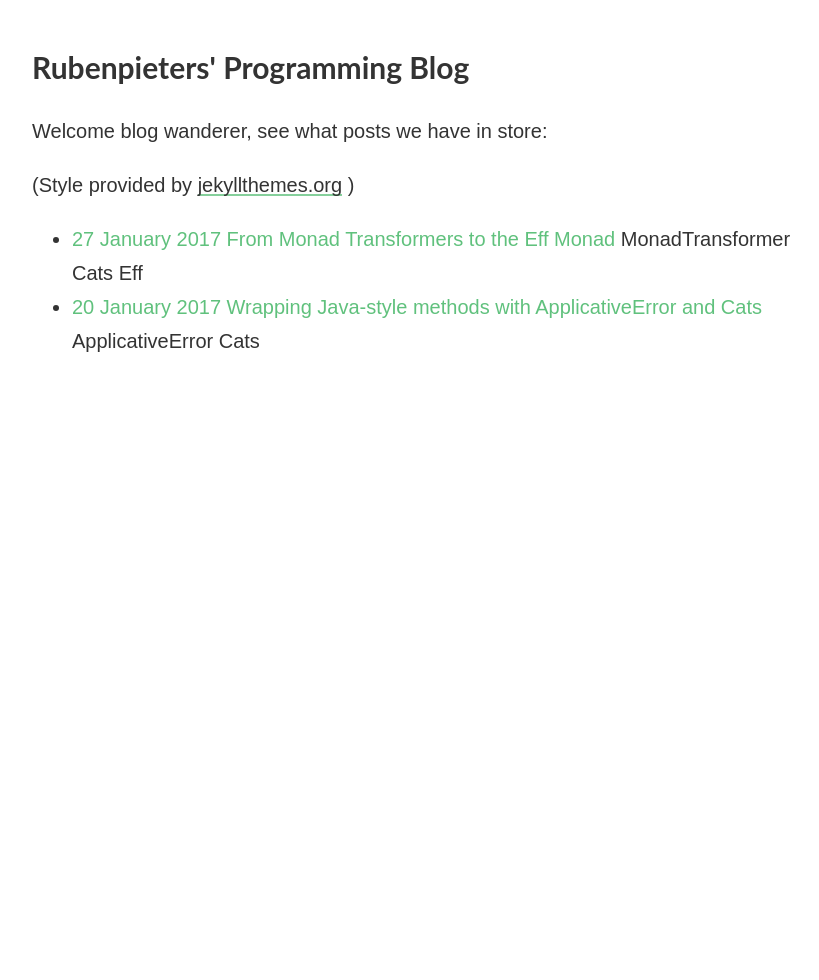
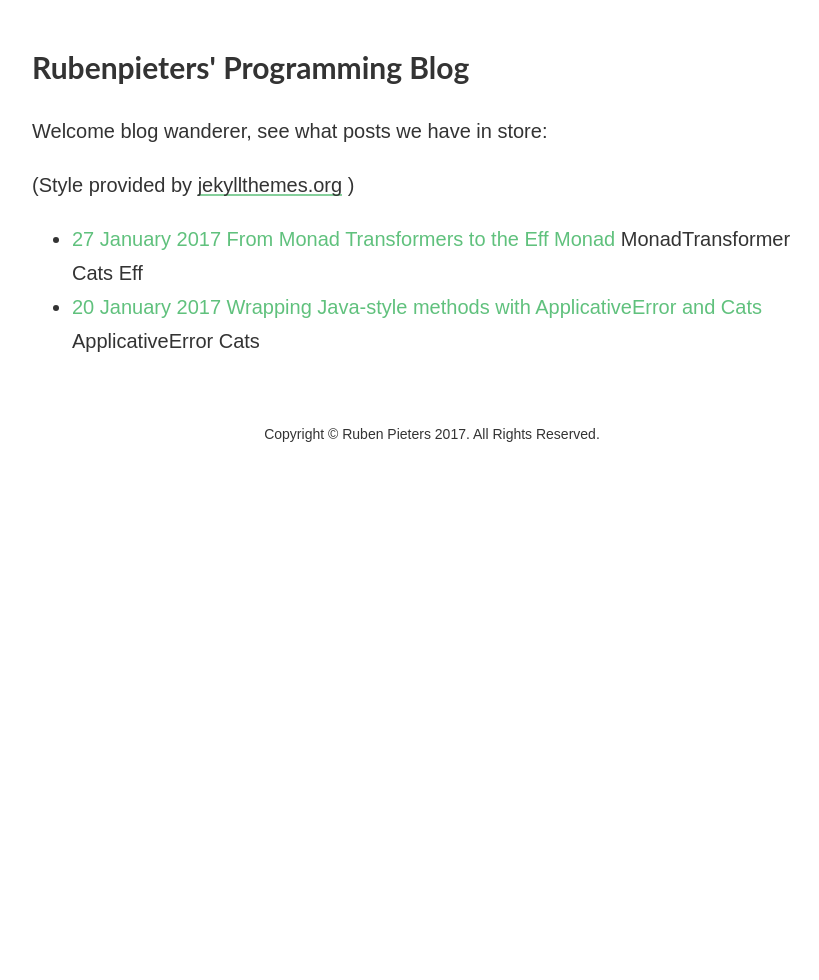
Before and after one commit to rubenpieters/rubenpieters.github.io, a Jekyll site: the page built from index.html, in a window 1280 px wide. Shown: the whole page, without its empty margins (208-1027 px from the left). Built offline with Jekyll 4.4.1, drawn with Linux system fonts in a browser that asks for light colours.

Commit message:
add copyright notic

```diff
--- a/_layouts/default.html
+++ b/_layouts/default.html
@@ -14,4 +14,9 @@
         {{ content }}
 
     </body>
+	<footer>
+        <div class="container">
+		  <p class="copyright">Copyright © Ruben Pieters 2017. All Rights Reserved.</p>
+        </div>
+	</footer>
 </html>
--- a/css/syntax.css
+++ b/css/syntax.css
@@ -1,4 +1,21 @@
+/*
+ * css for copyright notic
+ * http://stackoverflow.com/a/34229422/5559685
+ */
+footer {
+    position: relative;
+    height: 50px;
+    width: 100%;
+}
 
+p.copyright {
+    position: absolute;
+    width: 100%;
+    line-height: 40px;
+    font-size: 0.7em;
+    text-align: center;
+    bottom:0;
+}
 
 /*
  * GitHub style for Pygments syntax highlighter, for use with Jekyll
```
